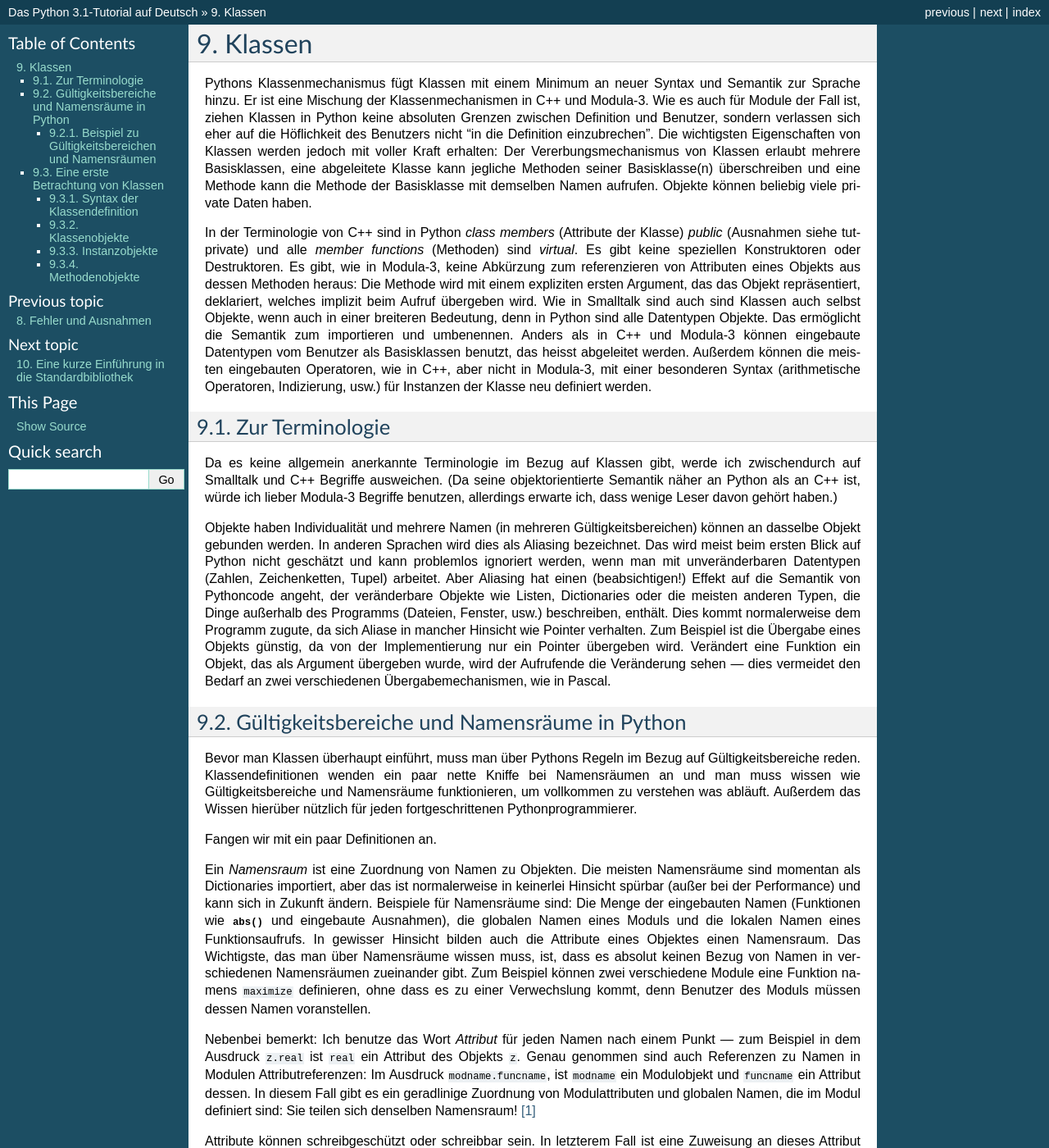
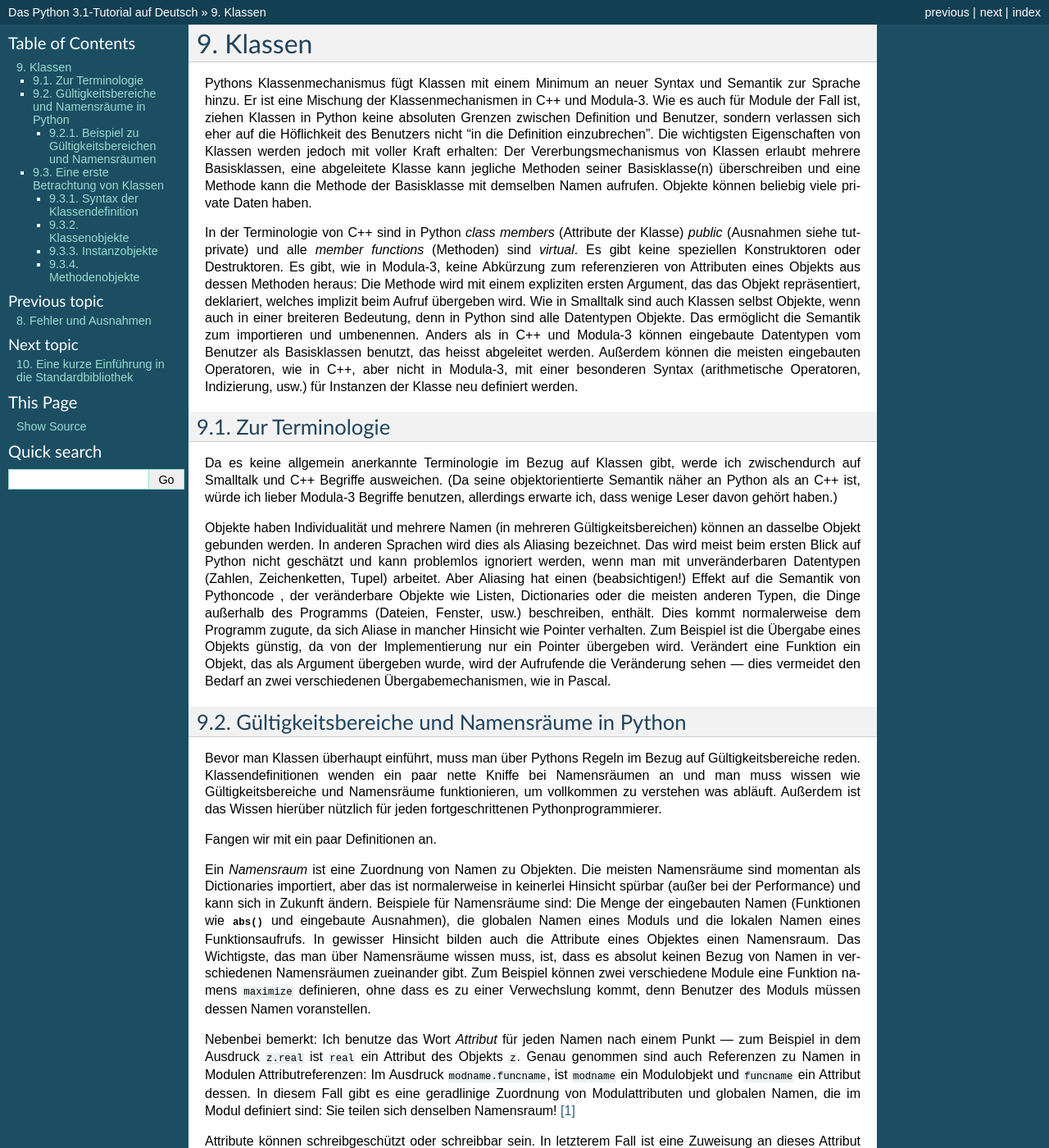
Before and after one commit to cofi/py-tutorial-de, a Sphinx documentation site: the page built from source/classes.rst, in a window 1280 px wide and 1400 px high. Shown: the whole window at 82% size. Built offline with Sphinx 7.4.7, drawn with Linux system fonts in a browser that asks for light colours; some of the changed text lies outside the part shown.

Commit message:
Applied patch from busfahrer.

```diff
--- a/source/classes.rst
+++ b/source/classes.rst
@@ -21,14 +21,14 @@ functions* (Methoden) sind *virtual*. Es gibt keine speziellen Konstruktoren
 oder Destruktoren. Es gibt, wie in Modula-3, keine Abkürzung zum referenzieren
 von Attributen eines Objekts aus dessen Methoden heraus: Die Methode wird mit
 einem expliziten ersten Argument, das das Objekt repräsentiert, deklariert,
-welches implizit beim Aufruf übergeben wird. Wie in Smalltalk sind auch sind
-Klassen auch selbst Objekte, wenn auch in einer breiteren Bedeutung, denn in
-Python sind alle Datentypen Objekte. Das ermöglicht die Semantik zum importieren
-und umbenennen. Anders als in C++ und Modula-3 können eingebaute Datentypen vom
-Benutzer als Basisklassen benutzt, das heisst abgeleitet werden. Außerdem können
-die meisten eingebauten Operatoren, wie in C++, aber nicht in Modula-3, mit
-einer besonderen Syntax (arithmetische Operatoren, Indizierung, usw.) für
-Instanzen der Klasse neu definiert werden.
+welches implizit beim Aufruf übergeben wird. Wie in Smalltalk sind auch Klassen
+selbst Objekte, wenn auch in einer breiteren Bedeutung, denn in Python sind alle
+Datentypen Objekte. Das ermöglicht die Semantik zum importieren und umbenennen.
+Anders als in C++ und Modula-3 können eingebaute Datentypen vom Benutzer als
+Basisklassen benutzt, das heisst abgeleitet werden. Außerdem können die meisten
+eingebauten Operatoren, wie in C++, aber nicht in Modula-3, mit einer besonderen
+Syntax (arithmetische Operatoren, Indizierung, usw.) für Instanzen der Klasse
+neu definiert werden.
 
 
 .. _tut-terminology:
@@ -47,15 +47,15 @@ Gültigkeitsbereichen) können an dasselbe Objekt gebunden werden. In anderen
 Sprachen wird dies als Aliasing bezeichnet. Das wird meist beim ersten Blick auf
 Python nicht geschätzt und kann problemlos ignoriert werden, wenn man mit
 unveränderbaren Datentypen (Zahlen, Zeichenketten, Tupel) arbeitet. Aber
-Aliasing hat einen (beabsichtigen!) Effekt auf die Semantik von Pythoncode
-angeht, der veränderbare Objekte wie Listen, Dictionaries oder die meisten
-anderen Typen, die Dinge außerhalb des Programms (Dateien, Fenster, usw.)
-beschreiben, enthält. Dies kommt normalerweise dem Programm zugute, da sich
-Aliase in mancher Hinsicht wie Pointer verhalten. Zum Beispiel ist die Übergabe
-eines Objekts günstig, da von der Implementierung nur ein Pointer übergeben
-wird. Verändert eine Funktion ein Objekt, das als Argument übergeben wurde, wird
-der Aufrufende die Veränderung sehen --- dies vermeidet den Bedarf an zwei
-verschiedenen Übergabemechanismen, wie in Pascal.
+Aliasing hat einen (beabsichtigen!) Effekt auf die Semantik von Pythoncode , der
+veränderbare Objekte wie Listen, Dictionaries oder die meisten anderen Typen,
+die Dinge außerhalb des Programms (Dateien, Fenster, usw.) beschreiben, enthält.
+Dies kommt normalerweise dem Programm zugute, da sich Aliase in mancher Hinsicht
+wie Pointer verhalten. Zum Beispiel ist die Übergabe eines Objekts günstig, da
+von der Implementierung nur ein Pointer übergeben wird. Verändert eine Funktion
+ein Objekt, das als Argument übergeben wurde, wird der Aufrufende die
+Veränderung sehen --- dies vermeidet den Bedarf an zwei verschiedenen
+Übergabemechanismen, wie in Pascal.
 
 
 .. _tut-scopes:
@@ -66,7 +66,7 @@ Gültigkeitsbereiche und Namensräume in Python
 Bevor man Klassen überhaupt einführt, muss man über Pythons Regeln im Bezug auf
 Gültigkeitsbereiche reden. Klassendefinitionen wenden ein paar nette Kniffe bei
 Namensräumen an und man muss wissen wie Gültigkeitsbereiche und Namensräume
-funktionieren, um vollkommen zu verstehen was abläuft. Außerdem das Wissen
+funktionieren, um vollkommen zu verstehen was abläuft. Außerdem ist das Wissen
 hierüber nützlich für jeden fortgeschrittenen Pythonprogrammierer.
 
 Fangen wir mit ein paar Definitionen an.
@@ -88,7 +88,7 @@ Nebenbei bemerkt: Ich benutze das Wort *Attribut* für jeden Namen nach einem
 Punkt --- zum Beispiel in dem Ausdruck ``z.real`` ist ``real`` ein Attribut des
 Objekts ``z``. Genau genommen sind auch Referenzen zu Namen in Modulen
 Attributreferenzen: Im Ausdruck ``modname.funcname``, ist ``modname`` ein
-Modulobjekt und ``funcname`` ein Attribut dessen. In diesem Fall gibt es ein
+Modulobjekt und ``funcname`` ein Attribut dessen. In diesem Fall gibt es eine
 geradlinige Zuordnung von Modulattributen und globalen Namen, die im Modul
 definiert sind: Sie teilen sich denselben Namensraum! [#]_
 
@@ -355,7 +355,7 @@ nicht allein für Klasseninstanzen: Andere Objekttypen können genauso Methoden
 haben. Zum Beispiel haben Listenobjekte Methoden namens :meth:`append`,
 :meth:`insert`, :meth:`remove`, :meth:`sort`, und so weiter. Jedoch benutzen wir
 in der folgenden Diskussion den Begriff Methode ausschliesslich im Sinne von
-Methoden von Klasseninstanzobjekten, sofern nichts anderes angegeben ist.)
+Methoden von Klasseninstanzobjekten, sofern nichts anderes angegeben ist.
 
 .. index:: object: method
 
```
Also changed, not shown: other parts of source/classes.rst (+11 -11 lines).
